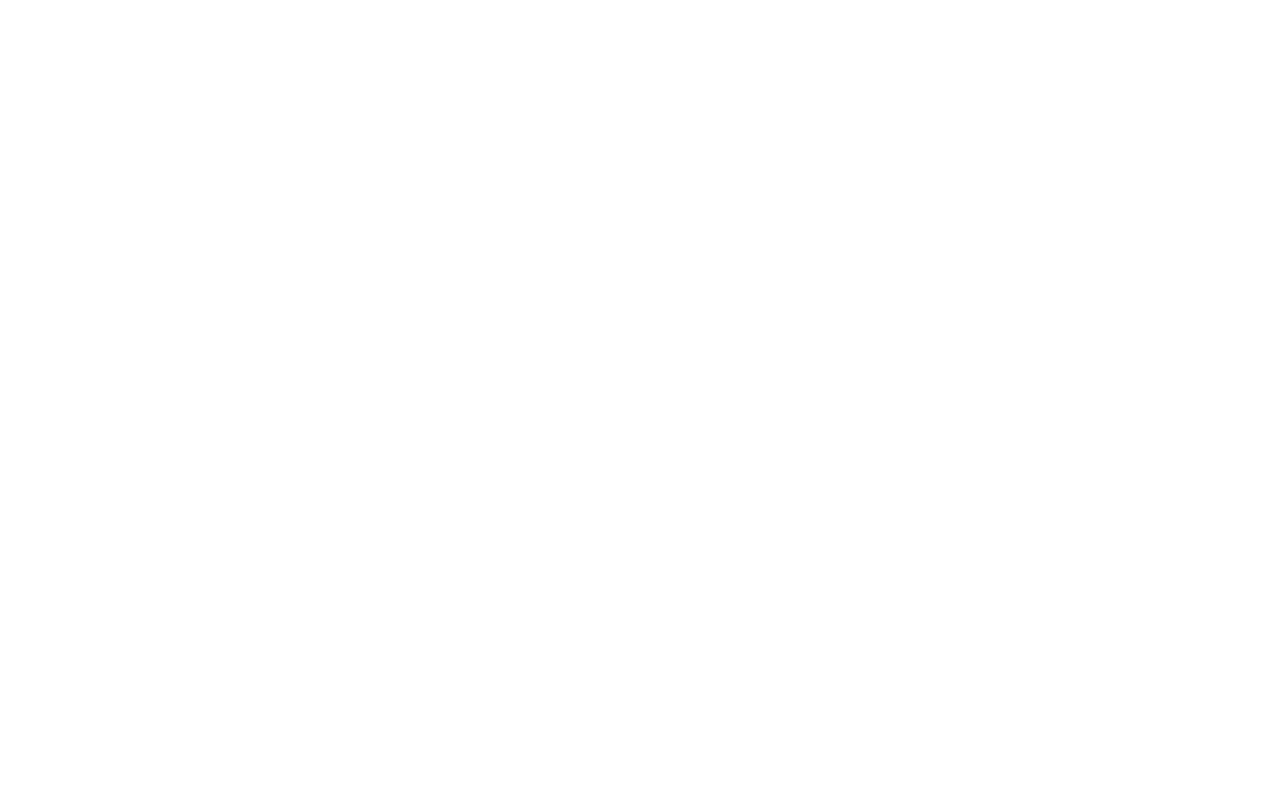
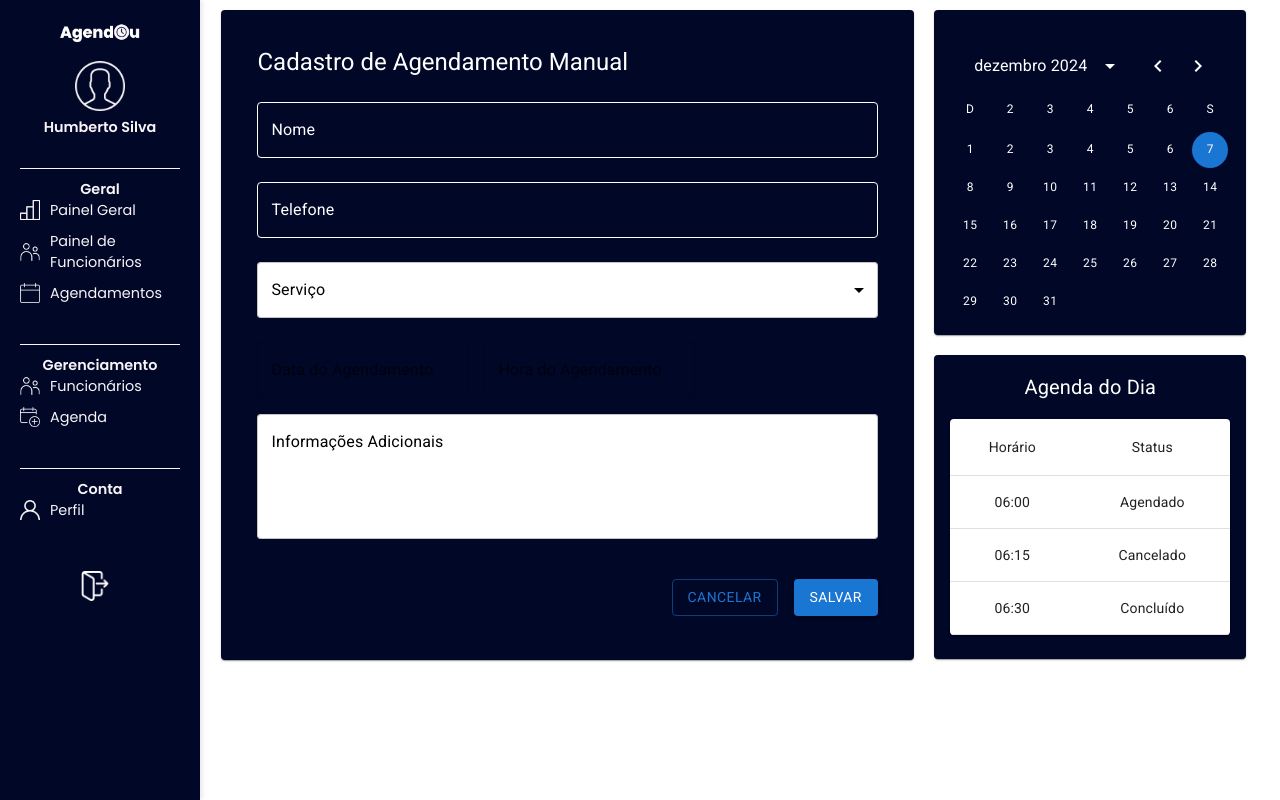
Before and after one commit to Agendou/agendou-web-front, a React (Create React App) app: page /manual-appointment in a window 1280 px wide. Before the commit this address had no page. Built offline with nearby package versions, Linux system fonts and the light colour scheme.

Commit message:
Feature: finalização da tela de cadastro de agendamentos manuais, refatoração e correção de erros

```diff
--- a/package.json
+++ b/package.json
@@ -8,12 +8,14 @@
     "@mui/icons-material": "^6.1.2",
     "@mui/lab": "^6.0.0-beta.10",
     "@mui/material": "^6.1.5",
+    "@mui/system": "^6.1.4",
     "@mui/x-date-pickers": "^7.22.0",
-    "@mui/system": "^6.1.4",
     "@phosphor-icons/react": "^2.1.7",
     "@testing-library/jest-dom": "^5.17.0",
     "@testing-library/react": "^13.4.0",
     "@testing-library/user-event": "^13.5.0",
+    "axios": "^1.7.7",
+    "dayjs": "^1.11.13",
     "framer-motion": "^11.11.7",
     "html-webpack-plugin": "^5.6.0",
     "phosphor-react": "^1.4.1",
--- a/src/components/Header/Header.jsx
+++ b/src/components/Header/Header.jsx
@@ -15,6 +15,8 @@ const pages = ['Quem pode usar', 'Recursos', 'Sobre nós'];
 function ResponsiveAppBar() {
   const [anchorElNav, setAnchorElNav] = React.useState(null);
   const [anchorElUser, setAnchorElUser] = React.useState(null);
+
+  const navigate = useNavigate(); // Initialize useNavigate here
 
   const handleOpenNavMenu = (event) => {
     setAnchorElNav(event.currentTarget);
@@ -93,7 +95,9 @@ function ResponsiveAppBar() {
 
           <Box sx={{ display: 'flex', gap: 2, flexGrow: 0 }}>
             <Button
-              onClick={() => navigate('/login-register-user-admin')} // Usando navigate para redirecionar
+              onClick={() => {
+                navigate("/login-register-user-admin"); // Use navigate correctly here
+              }}
               sx={{ my: 2, color: 'white', display: 'block', fontFamily: 'Poppins, sans-serif', fontWeight: 'bold', border: 'solid 1px', borderRadius: '15px', padding: '10px'}}
             >
               Login
--- a/src/components/MerchantProfile/ProfileCard/ProfileCard.Module.css
+++ /dev/null
@@ -1,4 +0,0 @@
-.MuiInputBase-input-MuiOutlinedInput-input {
-    color: #FFF;
-    background-color: #FFF;
-}
--- a/src/components/MerchantProfile/ProfileCard/ProfileCard.jsx
+++ b/src/components/MerchantProfile/ProfileCard/ProfileCard.jsx
@@ -47,7 +47,7 @@ export default function ProfileCard() {
       <Grid
         container
         spacing={2}
-        style={{ padding: "10px"}}
+        style={{ padding: "10px", marginLeft: "-40px"}}
         justifyContent="center"
         alignItems="center"
       >
--- a/src/components/Sidebar/Sidebar.jsx
+++ b/src/components/Sidebar/Sidebar.jsx
@@ -68,7 +68,7 @@ const Sidebar = ({ isVisible }) => {
                   </Link>
                 </li>
                 <li>
-                  <Link to="/schedule">
+                  <Link to="/manual-appointment">
                     <img src={addIcon} alt="Agenda" className="menu-icon" /> Agenda
                   </Link>
                 </li>
--- a/src/pages/MerchantProfile/MerchantProfile.jsx
+++ b/src/pages/MerchantProfile/MerchantProfile.jsx
@@ -1,13 +1,13 @@
 import React from 'react';
 import { Grid } from '@mui/material';
-import SideBar from '../../components/SideBar/SideBar';
+import SideBar from '../../components/Sidebar/Sidebar';
 import ProfileCard from '../../components/MerchantProfile/ProfileCard/ProfileCard';
 
 export default function MerchantProfile() {
   return (
     <Grid container>
       <Grid item xs={2}>
-        <SideBar />
+        <SideBar isVisible={true} />
       </Grid>
       <Grid item xs={10}>
         <ProfileCard />
--- a/src/routes/routes.js
+++ b/src/routes/routes.js
@@ -7,7 +7,6 @@ import ModalAvaliacao from "../components/Modal/ModalAvaliacao";
 import ModalServico from "../components/Modal/ModalServico";
 import ModalValidacao from "../components/Modal/ModalValidacao";
 import { BrowserRouter, Routes, Route } from "react-router-dom";
-
 import MerchantProfile from "../pages/MerchantProfile/MerchantProfile";
 
 function Rotas() {
@@ -23,6 +22,7 @@ function Rotas() {
                 <Route path="/ModalAvaliacao" element={<ModalAvaliacao />} />
                 <Route path="/ModalServico" element={<ModalServico />} />
                 <Route path="/ModalValidacao" element={<ModalValidacao />} />
+                <Route path="/manual-appointment" element={<MerchantProfile />} />
             </Routes>
         </BrowserRouter>
     );
```
Also changed, not shown: 1 other file (tests, documents, lock files or other folders).
